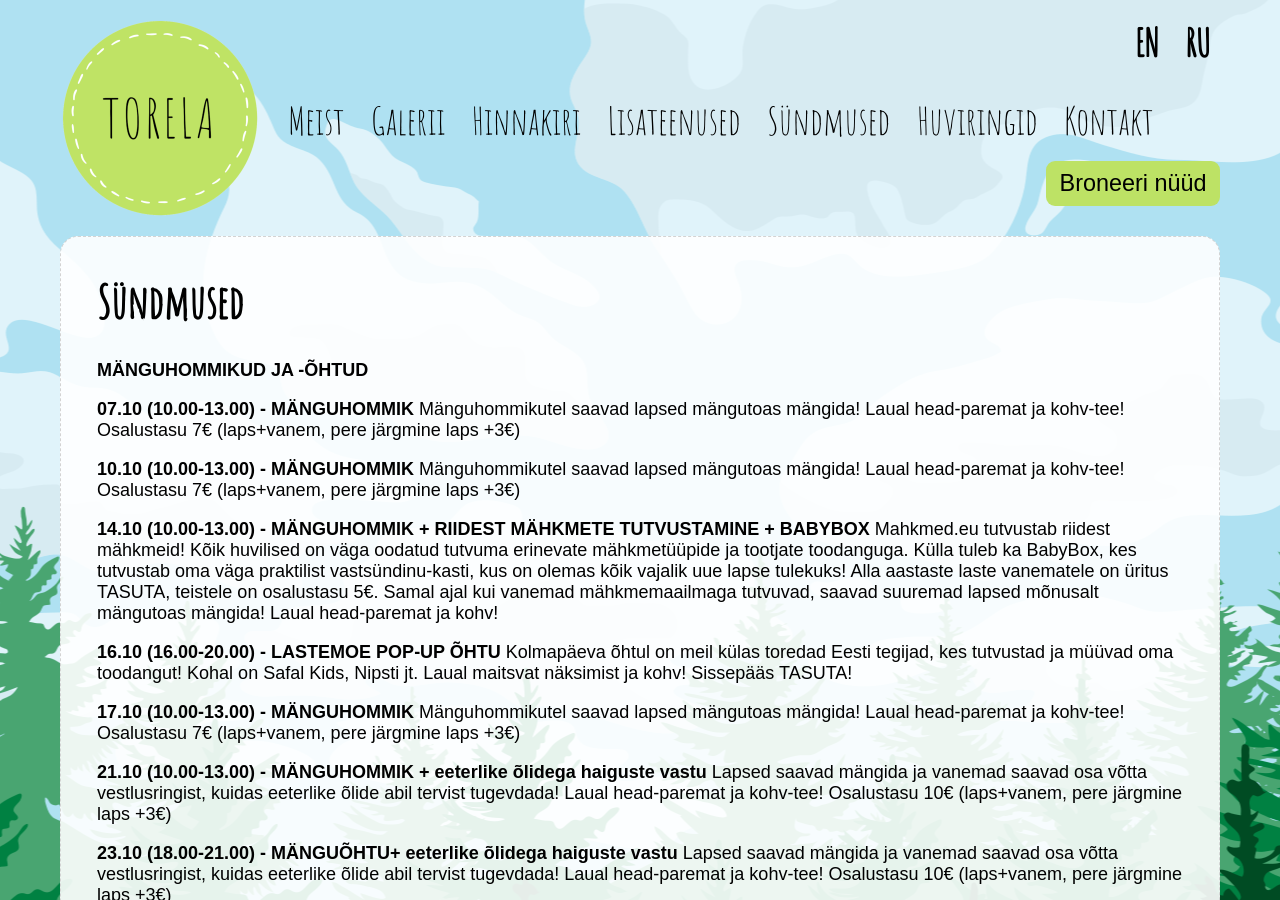
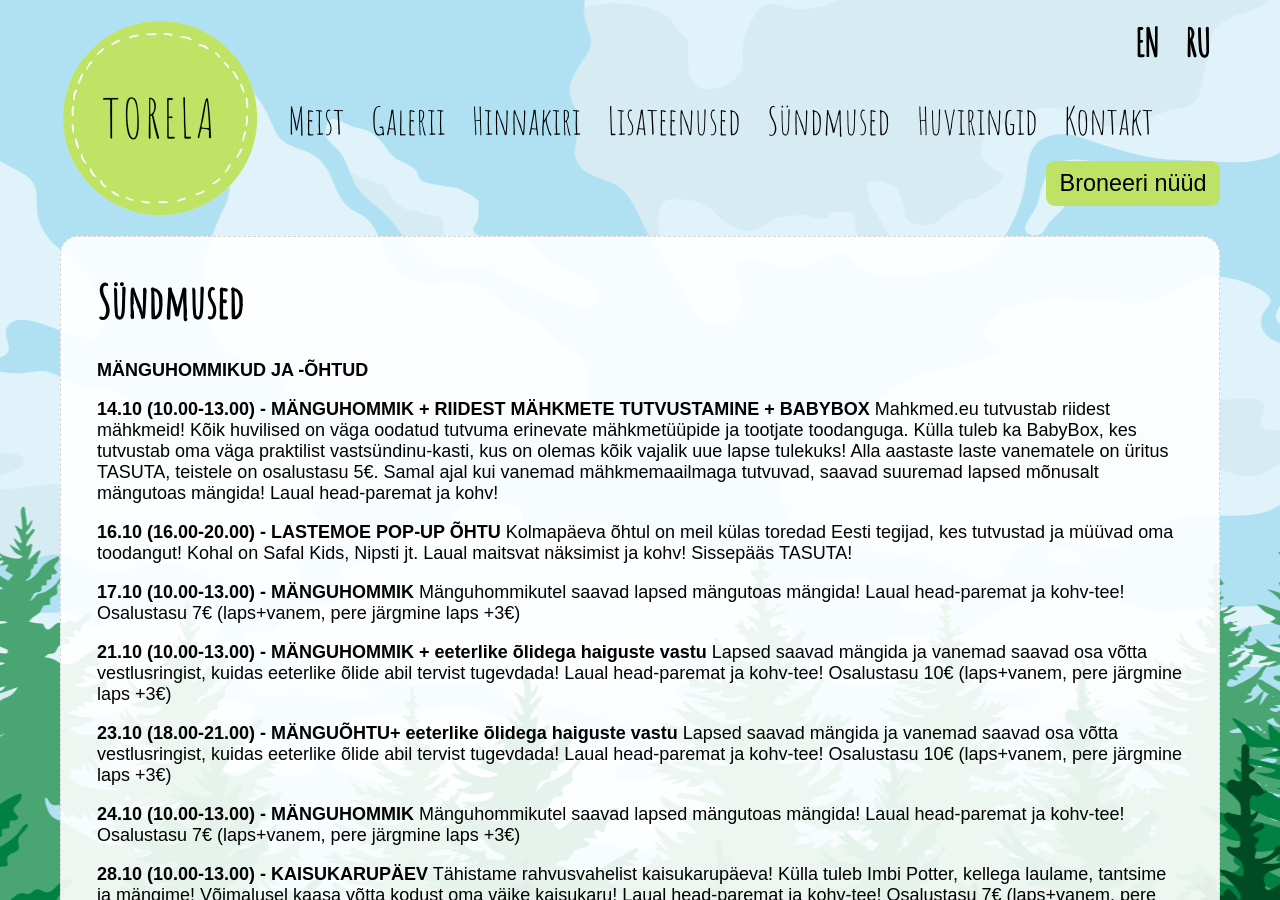
Before and after one commit to mypsik/torela, a Jekyll site: the page built from syndmused/index.md, in a window 1280 px wide and 900 px high. Built offline with Jekyll 4.4.1, drawn with Linux system fonts in a browser that asks for light colours.

Commit message:
Update index.md

```diff
--- a/syndmused/index.md
+++ b/syndmused/index.md
@@ -8,15 +8,6 @@ ru: /ru/events/
 ---
 
 **MÄNGUHOMMIKUD JA -ÕHTUD**
-
-**07.10 (10.00-13.00) - MÄNGUHOMMIK**
-Mänguhommikutel saavad lapsed mängutoas mängida! Laual head-paremat ja kohv-tee!
-Osalustasu 7€ (laps+vanem, pere järgmine laps +3€)
-
-
-**10.10 (10.00-13.00) - MÄNGUHOMMIK**
-Mänguhommikutel saavad lapsed mängutoas mängida! Laual head-paremat ja kohv-tee!
-Osalustasu 7€ (laps+vanem, pere järgmine laps +3€)
 
 
 **14.10 (10.00-13.00) - MÄNGUHOMMIK + RIIDEST MÄHKMETE TUTVUSTAMINE + BABYBOX**
```
